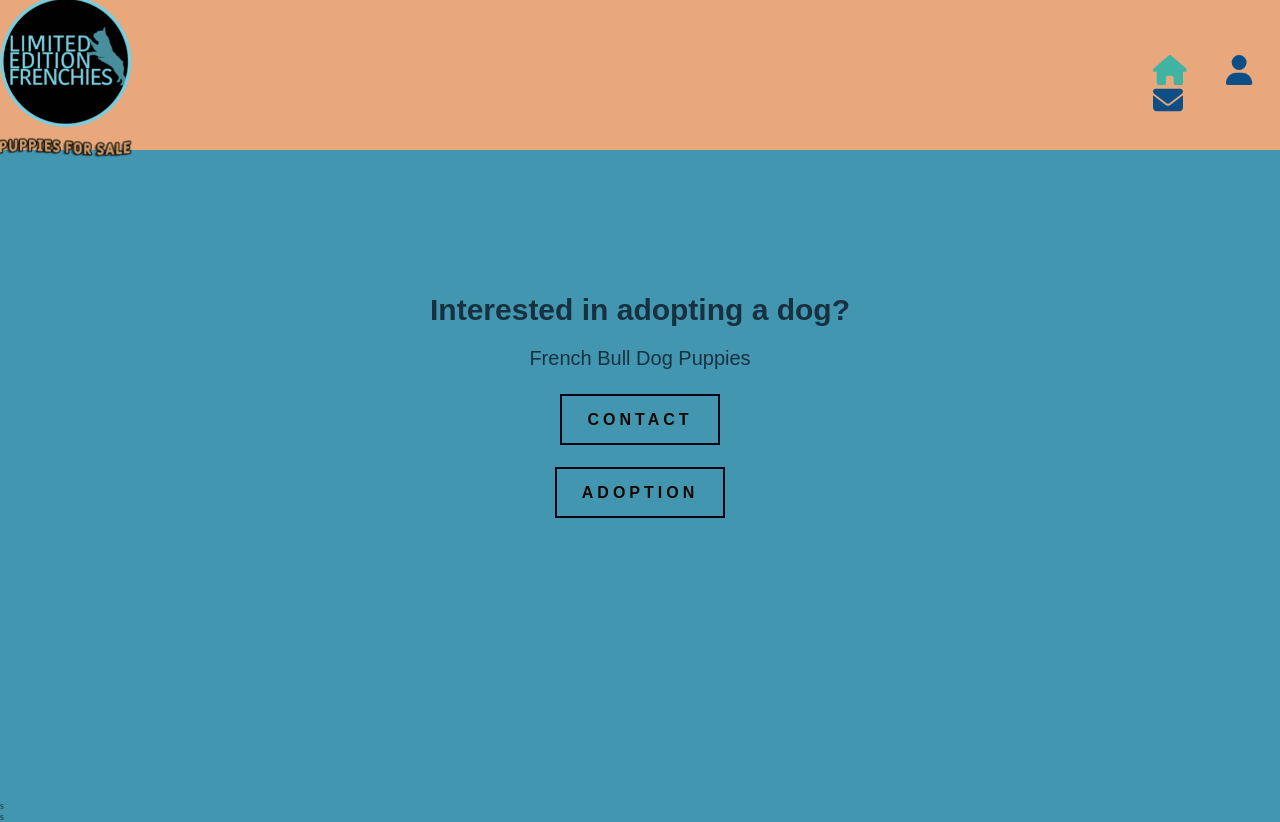
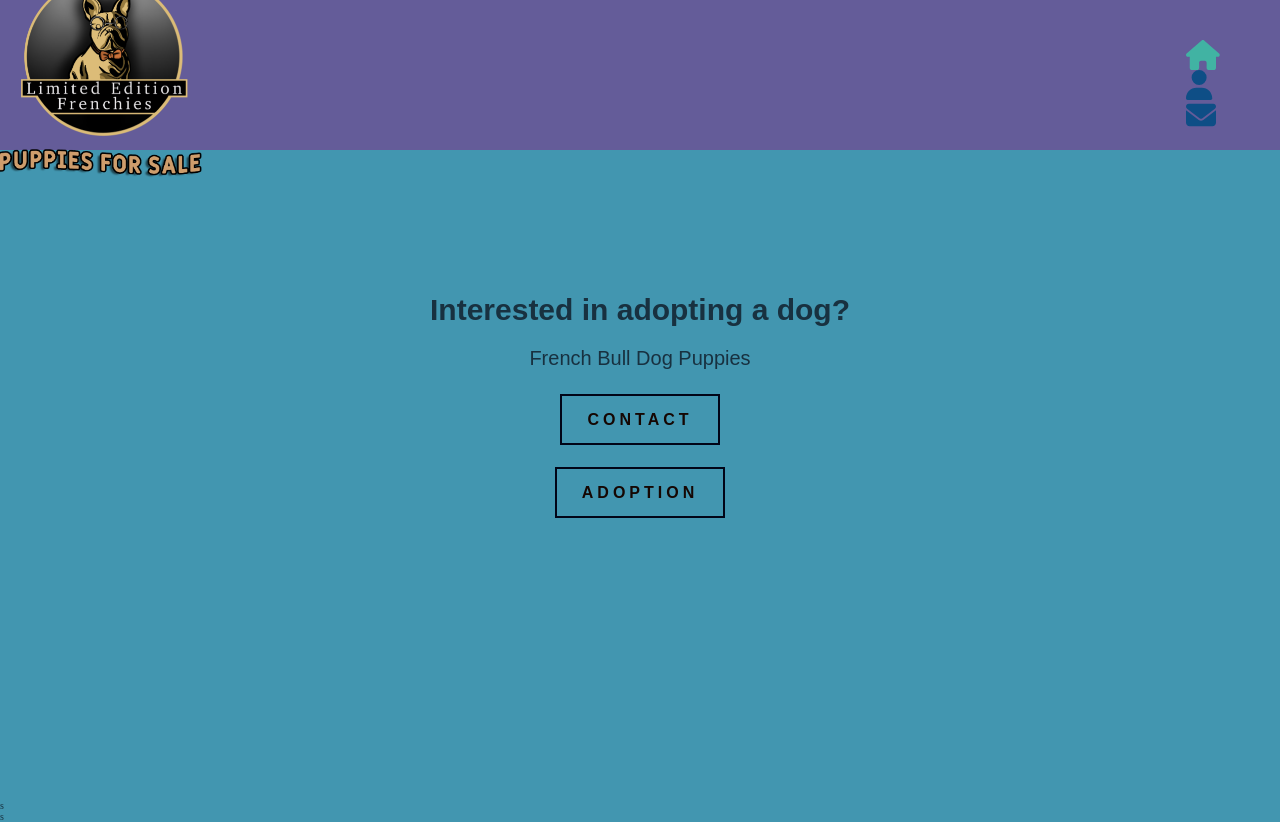
Before and after one commit to mhaleighw/dog-adoption-react-app, a React (Create React App) app: page / in a window 1280 px wide. Built offline with nearby package versions, Linux system fonts and the light colour scheme.

Commit message:
changed color of webpage and logo

```diff
--- a/src/components/Adoption/index.scss
+++ b/src/components/Adoption/index.scss
@@ -19,8 +19,8 @@
   }
 
   .dog-image {
-    width: 100px; /* Adjust size of the dog image */
-    height: 100px; /* Adjust size of the dog image */
+    width: 300px; /* Adjust size of the dog image */
+    height: 300px; /* Adjust size of the dog image */
     float: left;
     margin-right: 10px; /* Adjust spacing between image and text */
   }
@@ -30,11 +30,11 @@
   }
 
   .description {
-    margin-top: 5px; /* Adjust spacing */
+    margin-top: 20px; /* Adjust spacing */
   }
 
   .price {
-    margin-top: 5px; /* Adjust spacing */
+    margin-top: 20px; /* Adjust spacing */
     font-weight: bold;
     color: #3b7bd4; /* Adjust color */
   }
--- a/src/components/Sidebar/index.scss
+++ b/src/components/Sidebar/index.scss
@@ -1,5 +1,5 @@
 .nav-bar {
-    background: #E8A87C;
+    background: #645C99;
     width: 100%;
     height: 150px;
     position: fixed;
@@ -18,7 +18,7 @@
 
 .logo img {
     padding-top: 5px;
-    width: 130px;
+    width: 200px;
     height: auto;
     animation-name: logoAnimation;
     animation-duration: 2s;
```
Also changed, not shown: src/assets/images/FRENCHIE_LOGO.png, src/components/Home/index.scss (line endings or trailing spaces).
